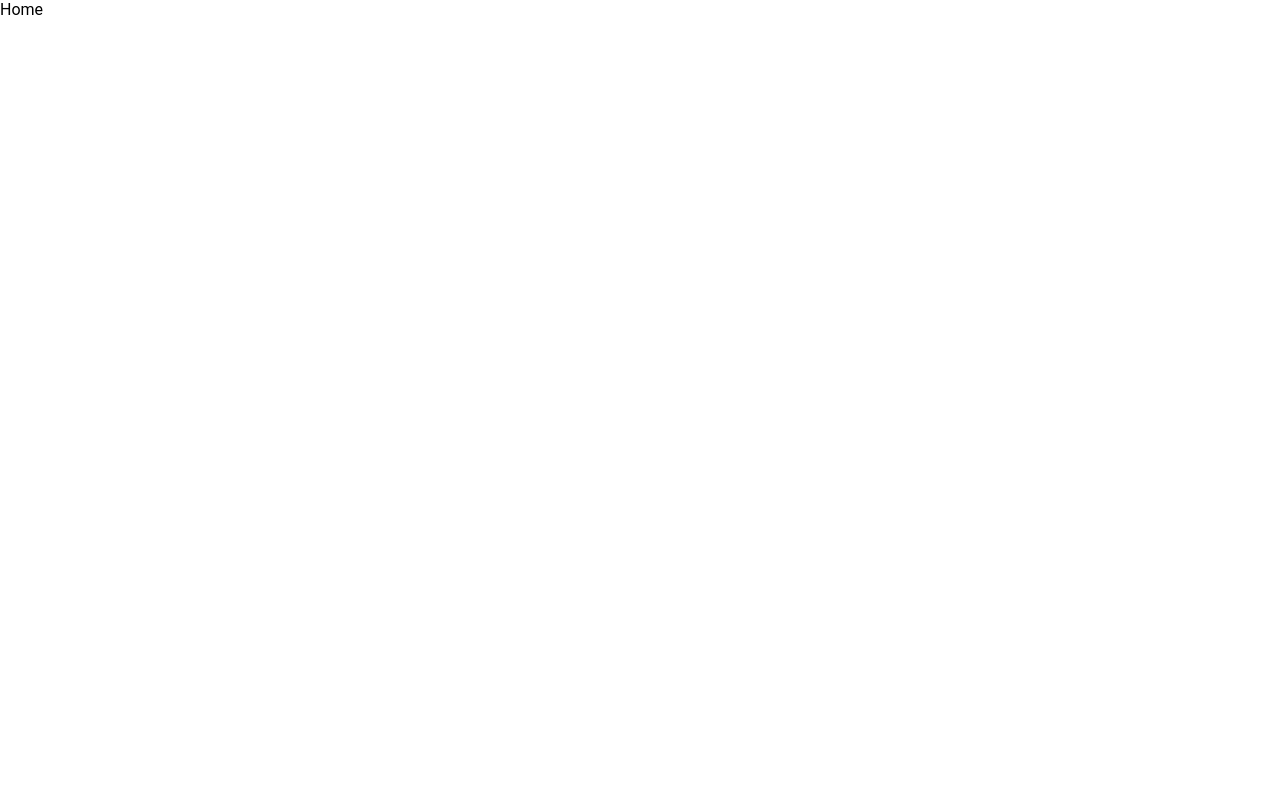
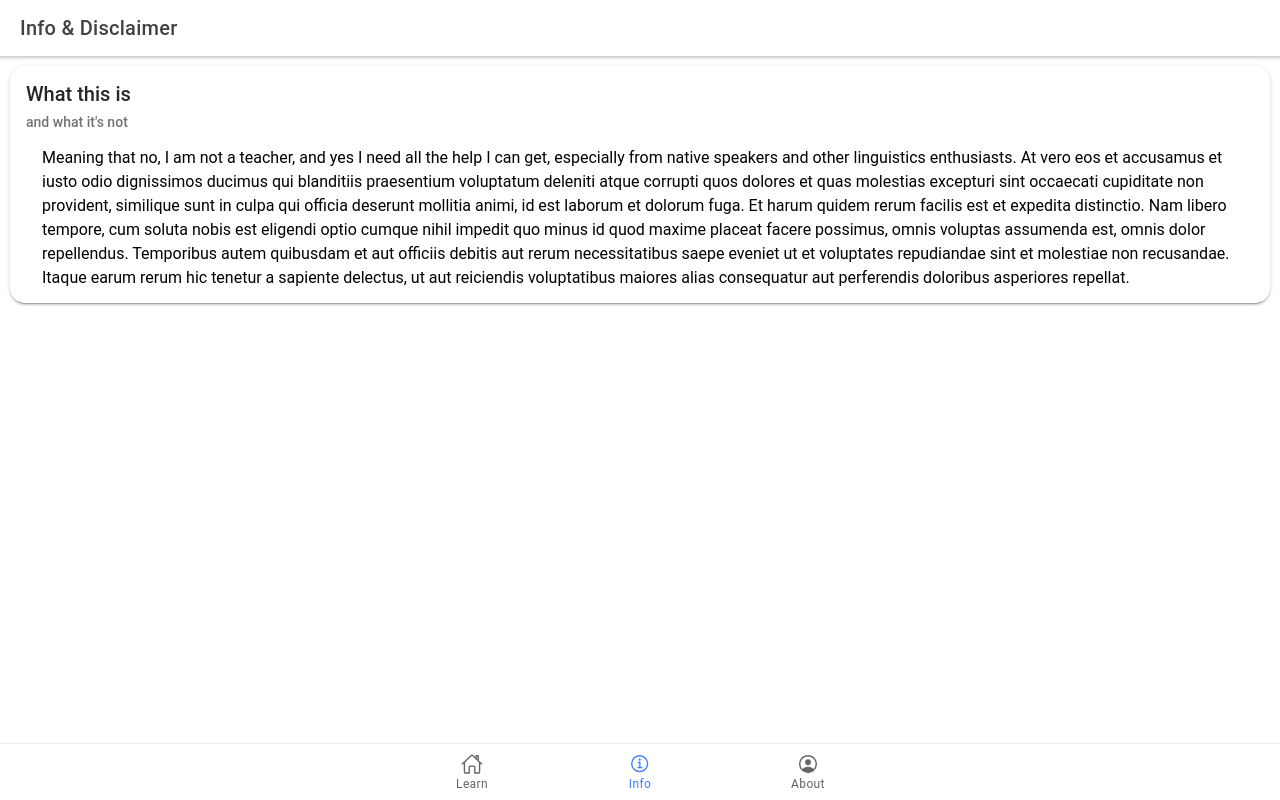
Before and after one commit to n-lusano/IkLeerNederlands, a React (Create React App) app: page /info in a window 1280 px wide. Built offline with nearby package versions, Linux system fonts and the light colour scheme.

Commit message:
Added new page components, basic routing and tabs structure

```diff
--- a/src/App.tsx
+++ b/src/App.tsx
@@ -2,16 +2,51 @@ import React from "react";
 import { Redirect, Route } from "react-router-dom";
 import {
   IonApp,
-  IonIcon,
-  IonLabel,
   IonRouterOutlet,
   IonTabBar,
   IonTabButton,
   IonTabs,
 } from "@ionic/react";
 import { IonReactRouter } from "@ionic/react-router";
+import {
+  homeOutline,
+  personCircleOutline,
+  informationCircleOutline,
+} from "ionicons/icons";
+import Learn from "./pages/Learn";
+import About from "./pages/About";
+import Info from "./pages/Info";
+import NavTabButton from "./components/NavTabButton";
 import "./theme/generalStyling.tsx";
 
-const App: React.FC = () => <IonApp>Home</IonApp>;
+const App: React.FC = () => (
+  <IonApp>
+    <IonReactRouter>
+      <IonTabs>
+        <IonRouterOutlet>
+          <Route path="/learn" component={Learn} exact={true} />
+          <Route path="/info" component={Info} />
+          <Route path="/about" component={About} exact={true} />
+          <Route
+            path="/"
+            render={() => <Redirect to="/learn" />}
+            exact={true}
+          />
+        </IonRouterOutlet>
+        <IonTabBar slot="bottom">
+          <IonTabButton tab="learn" href="/learn">
+            <NavTabButton icon={homeOutline} label="Learn" />
+          </IonTabButton>
+          <IonTabButton tab="info" href="/info">
+            <NavTabButton icon={informationCircleOutline} label="Info" />
+          </IonTabButton>
+          <IonTabButton tab="about" href="/about">
+            <NavTabButton icon={personCircleOutline} label="About" />
+          </IonTabButton>
+        </IonTabBar>
+      </IonTabs>
+    </IonReactRouter>
+  </IonApp>
+);
 
 export default App;
--- /dev/null
+++ b/src/components/NavTabButton.tsx
@@ -0,0 +1,22 @@
+import React, { Fragment } from "react";
+import { useMediaQuery } from "react-responsive";
+import { IonIcon, IonLabel } from "@ionic/react";
+
+interface NavTabButtonProps {
+  icon: string;
+  label: string;
+}
+
+const NavTabButton: React.FC<NavTabButtonProps> = (props) => {
+  const { icon, label } = props;
+  const isXsSm = useMediaQuery({ minWidth: 0, maxWidth: 767 });
+
+  return (
+    <Fragment>
+      <IonIcon icon={icon} size={(isXsSm && "large") || "default"} />
+      <IonLabel className="ion-hide-md-down">{label}</IonLabel>
+    </Fragment>
+  );
+};
+
+export default NavTabButton;
--- /dev/null
+++ b/src/pages/About.tsx
@@ -0,0 +1,63 @@
+import React from "react";
+import {
+  IonCard,
+  IonCardContent,
+  IonCardHeader,
+  IonCardSubtitle,
+  IonCardTitle,
+  IonContent,
+  IonHeader,
+  IonItem,
+  IonPage,
+  IonTitle,
+  IonToolbar,
+} from "@ionic/react";
+
+const About: React.FC = () => {
+  return (
+    <IonPage>
+      <IonHeader>
+        <IonToolbar>
+          <IonTitle>About</IonTitle>
+        </IonToolbar>
+      </IonHeader>
+      <IonContent fullscreen>
+        <IonCard className="ionCard">
+          <IonCardHeader>
+            <IonCardTitle>About page</IonCardTitle>
+            <IonCardSubtitle>
+              Something about that language nerd turned developer
+            </IonCardSubtitle>
+          </IonCardHeader>
+          <IonCardContent>
+            <IonItem lines="none" color="none">
+              <img
+                className="centered"
+                src="https://user-images.githubusercontent.com/59041790/102146082-af176900-3e68-11eb-8b74-ef8e98a7f647.png"
+                // style={{ borderRadius: 20, width: "30%"}}
+              />
+            </IonItem>
+            <IonItem lines="none" color="none">
+              At vero eos et accusamus et iusto odio dignissimos ducimus qui
+              blanditiis praesentium voluptatum deleniti atque corrupti quos
+              dolores et quas molestias excepturi sint occaecati cupiditate non
+              provident, similique sunt in culpa qui officia deserunt mollitia
+              animi, id est laborum et dolorum fuga. Et harum quidem rerum
+              facilis est et expedita distinctio. Nam libero tempore, cum soluta
+              nobis est eligendi optio cumque nihil impedit quo minus id quod
+              maxime placeat facere possimus, omnis voluptas assumenda est,
+              omnis dolor repellendus. Temporibus autem quibusdam et aut
+              officiis debitis aut rerum necessitatibus saepe eveniet ut et
+              voluptates repudiandae sint et molestiae non recusandae. Itaque
+              earum rerum hic tenetur a sapiente delectus, ut aut reiciendis
+              voluptatibus maiores alias consequatur aut perferendis doloribus
+              asperiores repellat.
+            </IonItem>
+          </IonCardContent>
+        </IonCard>
+      </IonContent>
+    </IonPage>
+  );
+};
+
+export default About;
--- /dev/null
+++ b/src/pages/Info.tsx
@@ -0,0 +1,57 @@
+import React from "react";
+import {
+  IonCard,
+  IonCardContent,
+  IonCardHeader,
+  IonCardSubtitle,
+  IonCardTitle,
+  IonContent,
+  IonHeader,
+  IonItem,
+  IonPage,
+  IonTitle,
+  IonToolbar,
+} from "@ionic/react";
+
+const Info: React.FC = () => {
+  return (
+    <IonPage>
+      <IonHeader>
+        <IonToolbar>
+          <IonTitle>Info & Disclaimer</IonTitle>
+        </IonToolbar>
+      </IonHeader>
+      <IonContent fullscreen>
+        <IonCard className="ionCard">
+          <IonCardHeader>
+            <IonCardTitle>What this is</IonCardTitle>
+            <IonCardSubtitle>and what it's not</IonCardSubtitle>
+          </IonCardHeader>
+
+          <IonCardContent>
+            <IonItem lines="none" color="none">
+              Meaning that no, I am not a teacher, and yes I need all the help I
+              can get, especially from native speakers and other linguistics
+              enthusiasts. At vero eos et accusamus et iusto odio dignissimos
+              ducimus qui blanditiis praesentium voluptatum deleniti atque
+              corrupti quos dolores et quas molestias excepturi sint occaecati
+              cupiditate non provident, similique sunt in culpa qui officia
+              deserunt mollitia animi, id est laborum et dolorum fuga. Et harum
+              quidem rerum facilis est et expedita distinctio. Nam libero
+              tempore, cum soluta nobis est eligendi optio cumque nihil impedit
+              quo minus id quod maxime placeat facere possimus, omnis voluptas
+              assumenda est, omnis dolor repellendus. Temporibus autem quibusdam
+              et aut officiis debitis aut rerum necessitatibus saepe eveniet ut
+              et voluptates repudiandae sint et molestiae non recusandae. Itaque
+              earum rerum hic tenetur a sapiente delectus, ut aut reiciendis
+              voluptatibus maiores alias consequatur aut perferendis doloribus
+              asperiores repellat.
+            </IonItem>
+          </IonCardContent>
+        </IonCard>
+      </IonContent>
+    </IonPage>
+  );
+};
+
+export default Info;
--- /dev/null
+++ b/src/pages/Learn.tsx
@@ -0,0 +1,56 @@
+import React from "react";
+import {
+  IonCard,
+  IonCardContent,
+  IonCardHeader,
+  IonCardSubtitle,
+  IonCardTitle,
+  IonContent,
+  IonHeader,
+  IonItem,
+  IonPage,
+  IonTitle,
+  IonToolbar,
+} from "@ionic/react";
+
+const Learn: React.FC = () => {
+  return (
+    <IonPage>
+      <IonHeader>
+        <IonToolbar>
+          <IonTitle>Homepage</IonTitle>
+        </IonToolbar>
+      </IonHeader>
+      <IonContent fullscreen>
+        <IonCard className="ionCard">
+          <IonCardHeader>
+            <IonCardTitle>IkLeerNederlands!</IonCardTitle>
+            <IonCardSubtitle>
+              Or: a year's worth of notes as a self-taught Dutch learner
+            </IonCardSubtitle>
+          </IonCardHeader>
+          <IonCardContent>
+            <IonItem lines="none" color="none">
+              Sed ut perspiciatis unde omnis iste natus error sit voluptatem
+              accusantium doloremque laudantium, totam rem aperiam, eaque ipsa
+              quae ab illo inventore veritatis et quasi architecto beatae vitae
+              dicta sunt explicabo. Nemo enim ipsam voluptatem quia voluptas sit
+              aspernatur aut odit aut fugit, sed quia consequuntur magni dolores
+              eos qui ratione voluptatem sequi nesciunt. Neque porro quisquam
+              est, qui dolorem ipsum quia dolor sit amet, consectetur, adipisci
+              velit, sed quia non numquam eius modi tempora incidunt ut labore
+              et dolore magnam aliquam quaerat voluptatem. Ut enim ad minima
+              veniam, quis nostrum exercitationem ullam corporis suscipit
+              laboriosam, nisi ut aliquid ex ea commodi consequatur? Quis autem
+              vel eum iure reprehenderit qui in ea voluptate velit esse quam
+              nihil molestiae consequatur, vel illum qui dolorem eum fugiat quo
+              voluptas nulla pariatur?
+            </IonItem>
+          </IonCardContent>
+        </IonCard>
+      </IonContent>
+    </IonPage>
+  );
+};
+
+export default Learn;
```
Also changed, not shown: src/components/ExploreContainer.css (deleted, +0 -24 lines), src/components/ExploreContainer.tsx (deleted, +0 -17 lines), 1 other file (tests, documents, lock files or other folders).
